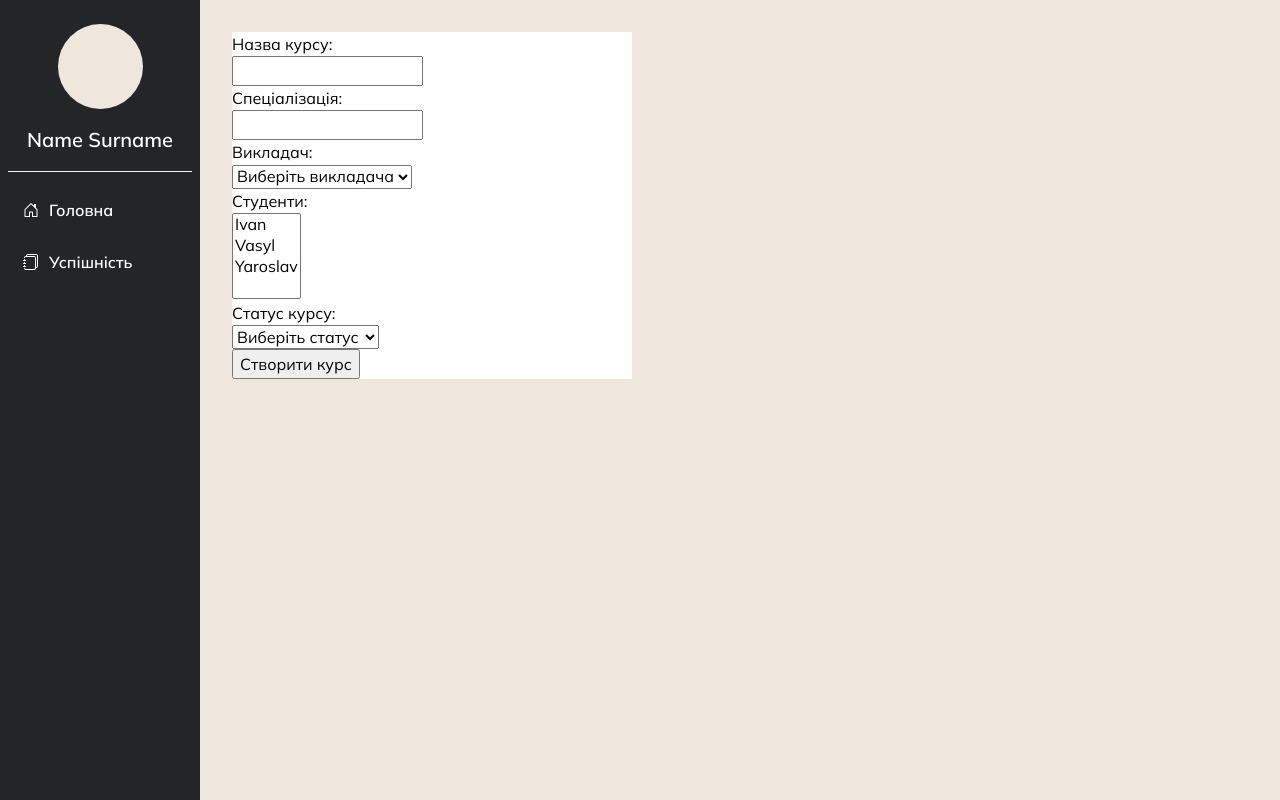
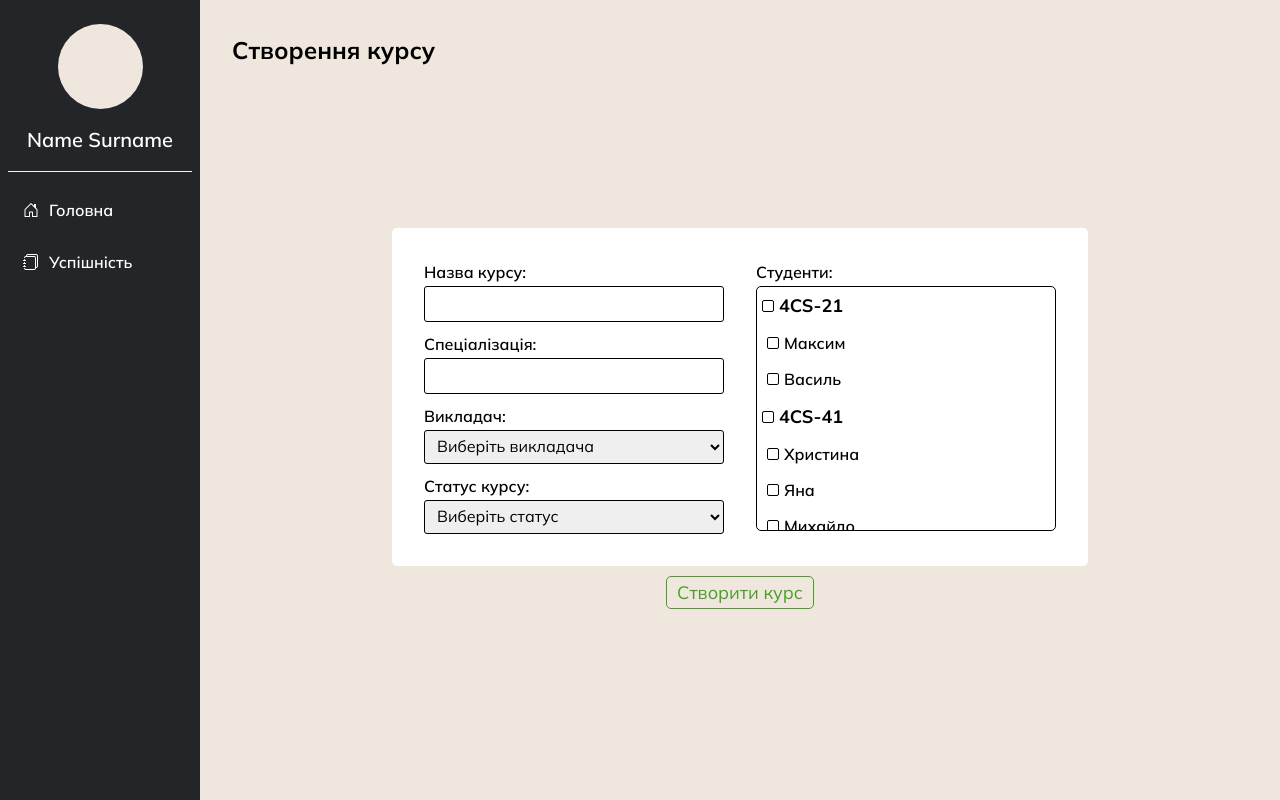
Before and after one commit to Vasya564/learning-management-system, a React (Vite) app in the folder client/: page /create-course in a window 1280 px wide. Built offline with nearby package versions, Linux system fonts and the light colour scheme.

Commit message:
Styling create course, advanced students select, sort courses, minor layout fixes

```diff
--- a/client/src/components/CourseCard/CourseCard.jsx
+++ b/client/src/components/CourseCard/CourseCard.jsx
@@ -27,7 +27,7 @@ const CourseCard = ({ course }) => {
             </div>
             <div className='content__course__main'>
                 <div className='content__course__header'>
-                    <div>
+                    <div className='content__course__header--text'>
                         <h3>{course.title}</h3>
                         <p>{course.specialization}</p>
                     </div>
--- /dev/null
+++ b/client/src/components/SelectStudents/SelectStudents.jsx
@@ -0,0 +1,108 @@
+import './SelectStudents.scss'
+import { GoCheck } from 'react-icons/go'
+import { forwardRef, useState, useImperativeHandle } from "react";
+
+const SelectStudents = forwardRef(({ options, onSelect}, ref) => {
+    const [isCheckedAll, setIsCheckedAll] = useState(false);
+    const [checkedItems, setCheckedItems] = useState([]);
+
+    useImperativeHandle(ref, () => ({
+
+      updateChildState() {
+        setIsCheckedAll(false);
+        setCheckedItems([]);
+      }
+    }));
+
+    // Handle if checked all values in group
+    const handleSelectAll = (event) => {
+      const isChecked = event.target.checked;
+      const groupName = event.target.getAttribute('data-group');
+
+      setIsCheckedAll((prev) => ({ ...prev, [groupName]: isChecked }));
+
+      if (isChecked) {
+        const checkObject = (prev) => ({
+          ...prev,
+          [groupName]: options.find((option) => option.group === groupName).students
+        })
+        setCheckedItems(checkObject);
+        onSelect(checkObject)
+      } else {
+        const uncheckObject = (prev) => ({ ...prev, [groupName]: [] });
+        setCheckedItems(uncheckObject);
+        onSelect(uncheckObject)
+      }
+    };
+
+    // Handle single checked values
+    const handleSelect = (event) => {
+      const isChecked = event.target.checked;
+      const value = event.target.value;
+      const groupName = event.target.getAttribute('data-group');
+
+      const newItems = { ...checkedItems };
+      if (!newItems[groupName]) {
+        newItems[groupName] = [];
+      }
+
+      if (isChecked) {
+        newItems[groupName].push(value);
+      } else {
+        newItems[groupName] = newItems[groupName].filter((item) => item !== value);
+      }
+
+      const isGroupCheckedAll = options.find((option) => option.group === groupName).students.length === newItems[groupName].length;
+      setIsCheckedAll((prev) => ({ ...prev, [groupName]: isGroupCheckedAll }));
+
+      setCheckedItems(newItems);
+      onSelect(newItems);
+    };
+
+    return (
+      <div className='checkbox-group'>
+      {options.map((option) => {
+
+      const groupName = option.group;
+      const groupCheckedItems = checkedItems[groupName] || [];
+      const isGroupCheckedAll = isCheckedAll[groupName] || false;
+
+        return (
+          <div className='checkbox-group__title' key={option.group}>
+            <label className={`checkbox-group__label--all ${isGroupCheckedAll ? 'checked' : ''}`}>
+              <input
+                className='checkbox-group__input--all'
+                type="checkbox"
+                checked={isGroupCheckedAll}
+                data-group={groupName}
+                onChange={handleSelectAll}
+                />
+              <span className='checkbox-group__icon'>{isGroupCheckedAll && <GoCheck size={11}/>}</span>
+              <span className='checkbox-group__group'>{option.group}</span>
+            </label>
+          {option.students.map((student) => {
+            return (
+              <div className='checkbox-group__item' key={student}>
+                <label className={`checkbox-group__label ${groupCheckedItems.includes(student) ? 'checked': ''}`}>
+                  <input
+                    className='checkbox-group__input'
+                    type="checkbox"
+                    value={student}
+                    checked={groupCheckedItems.includes(student)}
+                    data-group={groupName}
+                    onChange={handleSelect}
+                  />
+                  <span className='checkbox-group__icon'>{groupCheckedItems.includes(student) && <GoCheck size={11}/>}</span>
+                  <span className='checkbox-group__student'>{student}</span>
+                </label>
+              </div>
+              )
+            })}
+          </div>
+        );
+      })}
+      </div>
+    );
+})
+
+export default SelectStudents;
--- /dev/null
+++ b/client/src/components/SelectStudents/SelectStudents.scss
@@ -0,0 +1,78 @@
+@use '../../variables.scss';
+
+.checkbox-group{
+    flex: 1;
+    border: 1px solid black;
+    border-radius: 5px;
+    overflow: hidden;
+    overflow-y: scroll;
+    &::-webkit-scrollbar {
+        width: 6px;
+        height: 8px;
+    }
+    &::-webkit-scrollbar-thumb {
+        background-color: #efe6dd;
+        border-radius: 5px;
+    }
+    &::-webkit-scrollbar-track {
+        background-color: #eeeeee00;
+        border-radius: 0 5px 5px 0;
+    }
+    &::-webkit-scrollbar-corner {
+        background-color: #eee;
+    }
+    &__label--all, &__label{
+        display: block;
+        padding: 5px 0;
+        width: 100%;
+        margin-bottom: 2px;
+        transition: all .3s;
+        &:hover{
+            cursor: pointer;
+            background-color: #efe6dd6c;
+        }
+    }
+
+    &__title:last-child > &__item:last-child > &__label:last-child{
+        margin-bottom: 0;
+    }
+
+    &__label--all{
+        padding-left: 5px;
+        padding-right: 5px;
+    }
+
+    &__label{
+        padding-left: 10px;
+        padding-right: 10px;
+    }
+
+    &__group{
+        font-size: 1.125rem;
+        font-weight: 700;
+    }
+
+    &__student{
+        font-weight: 600;
+    }
+
+    &__input, &__input--all{
+        appearance: none;
+    }
+
+    &__icon{
+        display: inline-block;
+        width: 0.75rem;
+        height: 0.75rem;
+        border: 1px solid black;
+        border-radius: 2px;
+        margin-right: 5px;
+    }
+}
+
+.checked{
+    background-color: variables.$background-color;
+    &:hover{
+        background-color: variables.$background-color;
+    }
+}
--- a/client/src/pages/CreateCourse/CreateCourse.jsx
+++ b/client/src/pages/CreateCourse/CreateCourse.jsx
@@ -1,5 +1,7 @@
 import './CreateCourse.scss'
-import { useState } from 'react';
+import { useRef, useState } from 'react';
+
+import SelectStudents from '../../components/SelectStudents/SelectStudents';
 
 const CreateCourse = () => {
     const [title, setTitle] = useState('');
@@ -9,10 +11,27 @@ const CreateCourse = () => {
     const [status, setStatus] = useState(0);
     const [error, setError] = useState(null);
 
+    const handleSelectOptions = (values) => {
+        setStudents(values);
+    };
+
+    const studentsRef = useRef(null)
+
+    const options = [
+      {
+        group: '4CS-21',
+        students: ['Максим', 'Василь']
+      },
+      {
+        group: '4CS-41',
+        students: ['Христина', 'Яна', 'Михайло', 'Ірина']
+      }
+    ];
+
     const handleSubmit = async (e) => {
         e.preventDefault()
 
-        const course = {title, specialization, teacher, students, status}
+        const course = {title, specialization, teacher, students: Object.values(students).flat(), status}
         // console.log(course)
 
         const response = await fetch('http://localhost:4000/api/courses', {
@@ -33,6 +52,7 @@ const CreateCourse = () => {
             setStudents([])
             setStatus(0)
             setError(null)
+            studentsRef.current.updateChildState()
         }
         else{
             setError(json.error)
@@ -40,22 +60,28 @@ const CreateCourse = () => {
     }
 
     return (
-        <>
-            <form className="course__create__form" onSubmit={handleSubmit}>
-                <label>Назва курсу:</label>
+        <div className='create-course'>
+            <h1 className='create-course__title'>Створення курсу</h1>
+            <div className='create-course__form-container'>
+                <form id='course-form' className="create-course__form" onSubmit={handleSubmit}>
+                    <div className='create-course__form-left'>
+                        <label className='create-course__label'>Назва курсу:</label>
                         <input
+                            className='create-course__input'
                             type="text"
                             value={title}
                             onChange={(e) => setTitle(e.target.value)}
                             />
-                <label>Спеціалізація:</label>
+                        <label className='create-course__label'>Спеціалізація:</label>
                         <input
+                            className='create-course__input'
                             type="text"
                             value={specialization}
                             onChange={(e) => setSpecialization(e.target.value)}
                             />
-                <label>Викладач:</label>
+                        <label className='create-course__label'>Викладач:</label>
                         <select
+                            className='create-course__select'
                             value={teacher}
                             onChange={(e) => setTeacher(e.target.value)}
                             >
@@ -64,18 +90,9 @@ const CreateCourse = () => {
                             <option>Jane Ukrainka</option>
                             <option>T Hack</option>
                         </select>
-                <label>Студенти:</label>
+                        <label className='create-course__label'>Статус курсу:</label>
                         <select
-                    value={students}
-                    onChange={(e) => setStudents(Array.from(e.target.selectedOptions, option => option.value))}
-                    multiple={true}
-                    >
-                    <option>Ivan</option>
-                    <option>Vasyl</option>
-                    <option>Yaroslav</option>
-                </select>
-                <label>Статус курсу:</label>
-                <select
+                            className='create-course__select'
                             value={status}
                             onChange={(e) => setStatus(parseInt(e.target.value))}
                             >
@@ -83,10 +100,20 @@ const CreateCourse = () => {
                             <option value="1">Активний</option>
                             <option value="3">Повторний курс</option>
                         </select>
-                <button>Створити курс</button>
-                {error && <div>{error}</div>}
+                    </div>
+                    <div className='create-course__form-right'>
+                        <label className='create-course__label'>Студенти:</label>
+                        <SelectStudents
+                            ref={studentsRef}
+                            options={options}
+                            onSelect={handleSelectOptions}
+                        />
+                    </div>
                 </form>
-        </>
+                {error && <div className='create-course__error'>{error}</div>}
+                <button className='create-course__button' form="course-form">Створити курс</button>
+            </div>
+        </div>
     );
 }
 
--- a/client/src/pages/CreateCourse/CreateCourse.scss
+++ b/client/src/pages/CreateCourse/CreateCourse.scss
@@ -1,7 +1,67 @@
-.course__create__form{
-    background-color: white;
-    width: 400px;
-    label, input, button{
+@use '../../variables.scss';
+
+.create-course{
+    height: 100%;
+    display: flex;
+    flex-direction: column;
+
+    &__form-container{
+        max-width: 696px;
+        margin: auto 0;
+        align-self: center;
+    }
+
+    &__form{
+        padding: 2rem;
+        display: flex;
+        justify-content: space-between;
+        background-color: white;
+        border-radius: 5px;
+    }
+
+    &__label{
+        font-weight: 600;
+        margin-bottom: 0.125rem;
+    }
+
+    &__label, &__input, &__select{
         display: block;
+        width: 100%;
+    }
+
+    &__input, &__select:not(:last-child){
+        margin-bottom: 0.625rem;
+    }
+
+    &__input, &__select{
+        padding: 5px 8px;
+        border-radius: 3px;
+        border: 1px solid black;
+    }
+
+    &__form-left, &__form-right{
+        width: 300px;
+    }
+
+    &__form-right{
+        display: flex;
+        flex-direction: column;
+        margin-left: 2rem;
+        height: 271px;
+    }
+
+    &__button{
+        display: block;
+        margin: 0 auto;
+        margin-top: 0.625rem;
+        padding: 2px 10px;
+        background-color: transparent;
+        color: variables.$green-color;
+        border: 1px solid variables.$green-color;
+        border-radius: 5px;
+        font-size: 1.125rem;
+        &:hover{
+            cursor: pointer;
+        }
     }
 }
```
Also changed, not shown: client/src/components/CourseCard/CourseCard.scss (+6 -1 lines), client/src/pages/Home/Home.jsx (+9 -1 lines), client/src/pages/Home/Home.scss (+1 -6 lines). Lines whose indentation alone changed are shown as unchanged.
